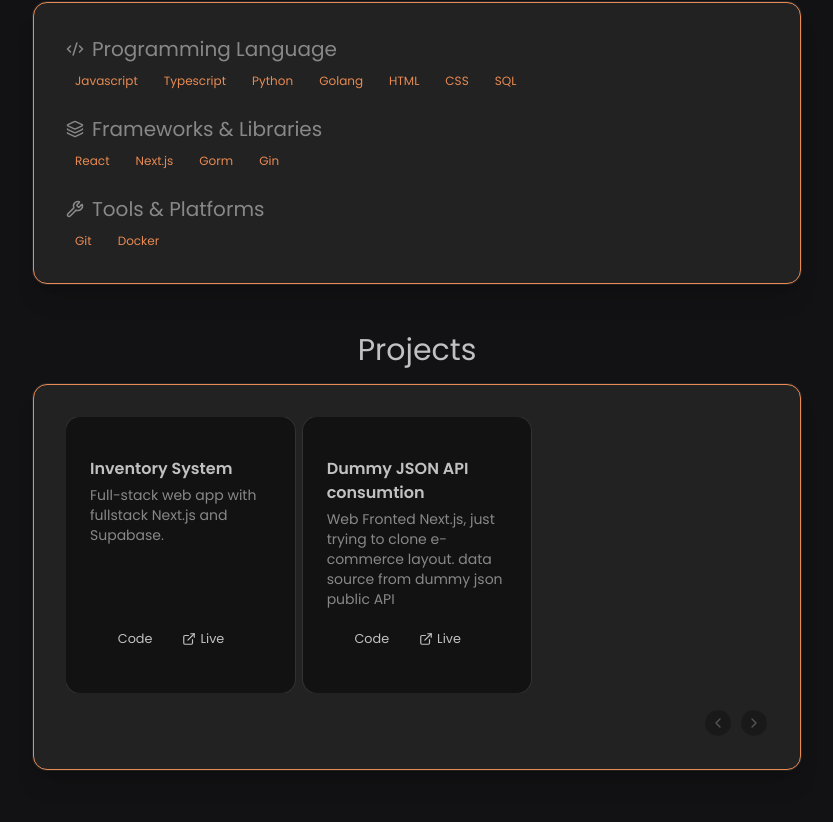
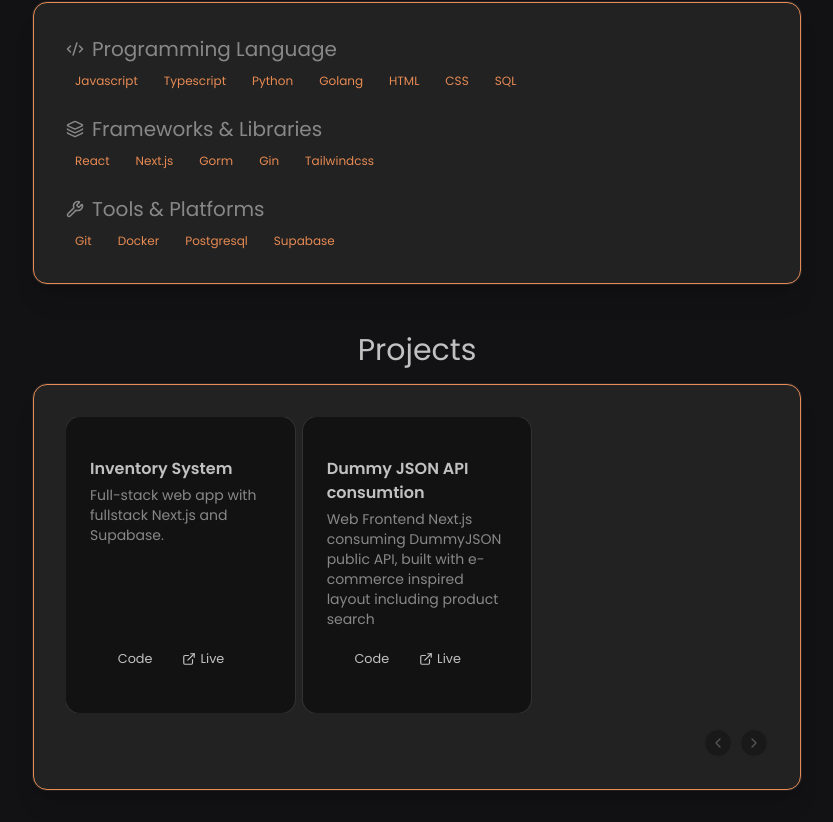
Before and after one commit to Yafiakmal/portohub, a Next.js app: page / in a window 1280 px wide. Shown: the part 738-1560 px from the top of the page, without its empty margins (223-1056 px from the left). Built offline with nearby package versions, Linux system fonts and the light colour scheme; some icons are missing.

Commit message:
fix linkedin logo, project description. and add skills

```diff
--- a/app/page.tsx
+++ b/app/page.tsx
@@ -1,7 +1,8 @@
 "use client";
 
 import { Code2, Layers, Wrench, ExternalLink, Mail } from "lucide-react";
-import { SiGithub, SiLinkerd } from "@icons-pack/react-simple-icons";
+import { SiGithub } from "@icons-pack/react-simple-icons";
+import { FaLinkedin } from "react-icons/fa";
 import {
   Card,
   CardHeader,
@@ -59,12 +60,12 @@ const skillGroups = [
   {
     label: "Frameworks & Libraries",
     icon: Layers,
-    skills: ["React", "Next.js", "Gorm", "Gin"],
+    skills: ["React", "Next.js", "Gorm", "Gin", "Tailwindcss"],
   },
   {
     label: "Tools & Platforms",
     icon: Wrench,
-    skills: ["Git", "Docker"],
+    skills: ["Git", "Docker", "Postgresql", "Supabase"],
   },
 ];
 
@@ -77,7 +78,7 @@ const projects = [
   },
   {
     title: "Dummy JSON API consumtion",
-    desc: "Web Fronted Next.js, just trying to clone e-commerce layout. data source from dummy json public API ",
+    desc: "Web Frontend Next.js consuming DummyJSON public API, built with e-commerce inspired layout including product search ",
     href: "https://muhammadyafiakmal.my.id/dummy-json",
     githuburl:
       "https://github.com/Yafiakmal/portohub/tree/main/app/(sidebar)/dummy-json",
@@ -206,7 +207,7 @@ function Footer() {
   const links = [
     { label: "Email", href: `mailto:${contact.email}`, icon: Mail },
     { label: "GitHub", href: contact.github, icon: SiGithub },
-    { label: "LinkedIn", href: contact.linkedin, icon: SiLinkerd },
+    { label: "LinkedIn", href: contact.linkedin, icon: FaLinkedin },
   ];
 
   return (
--- a/package.json
+++ b/package.json
@@ -18,6 +18,7 @@
     "radix-ui": "^1.4.3",
     "react": "19.2.4",
     "react-dom": "19.2.4",
+    "react-icons": "^5.6.0",
     "react-type-animation": "^3.2.0",
     "shadcn": "^4.3.1",
     "tailwind-merge": "^3.5.0",
```
Also changed, not shown: 1 other file (tests, documents, lock files or other folders).
